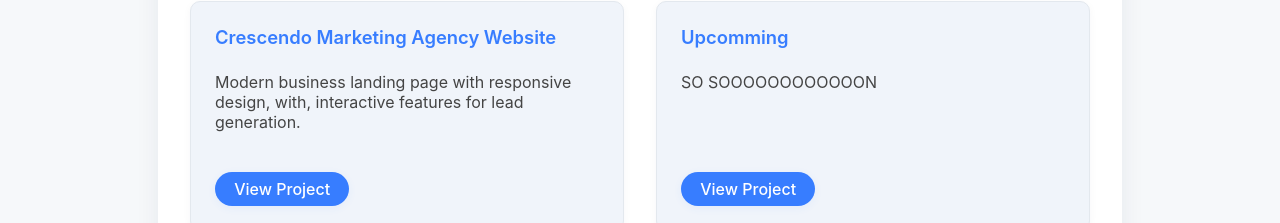
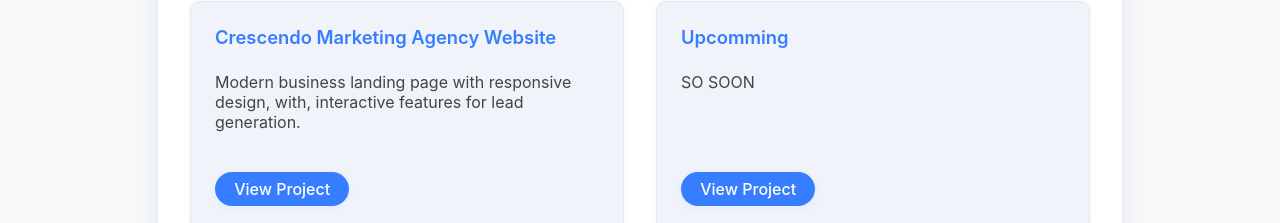
Before and after one commit to a6techedge/A6-TECH, a plain HTML site: page web-design.html in a window 1280 px wide. Shown: the part 260-483 px from the top of the page. Drawn offline with Linux system fonts and the light colour scheme.

Commit message:
try 1.22

```diff
--- a/web-design.html
+++ b/web-design.html
@@ -119,7 +119,7 @@
         </div>
         <div class="portfolio-item">
           <h3>Upcomming</h3>
-          <p>SO SOOOOOOOOOOOON</p>
+          <p>SO SOON</p>
           <a href="#" target="_blank">View Project</a>
         </div>
 
```
Also changed, not shown: all index.html (+4 -6 lines).
